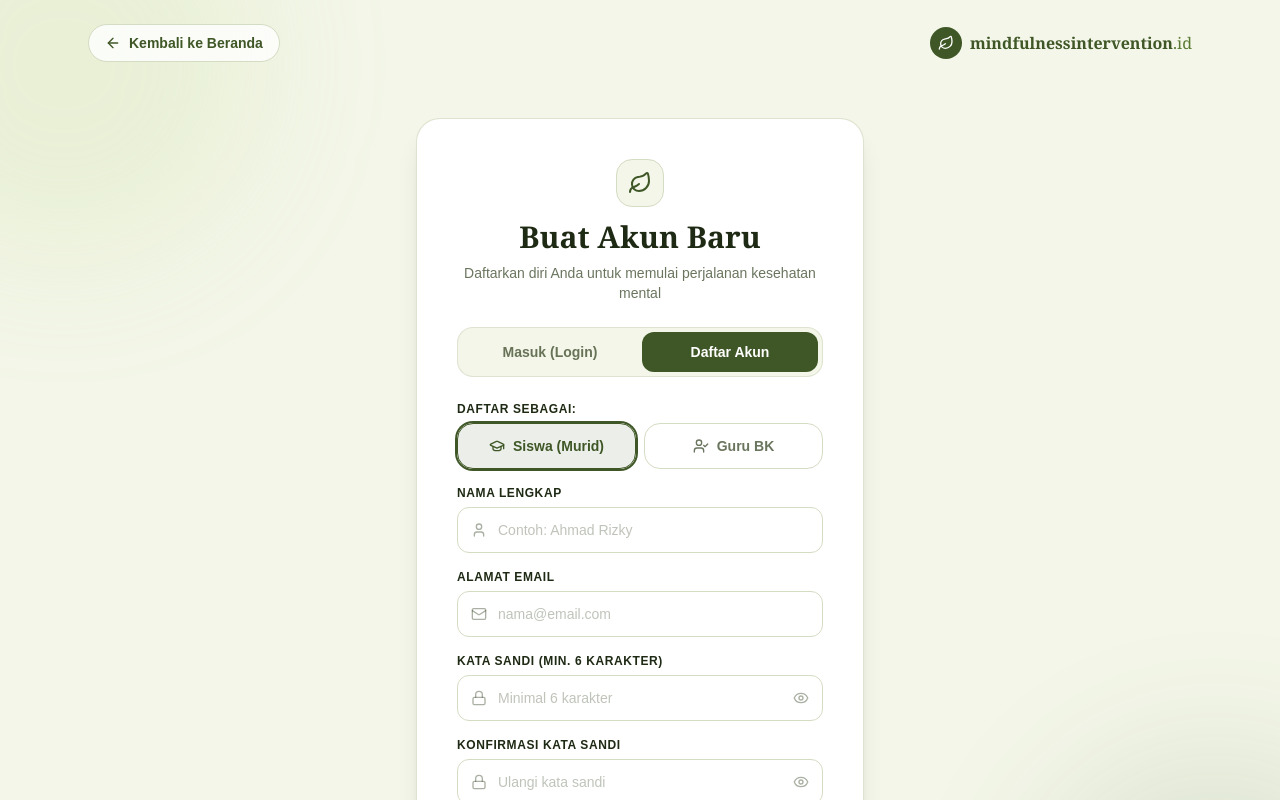
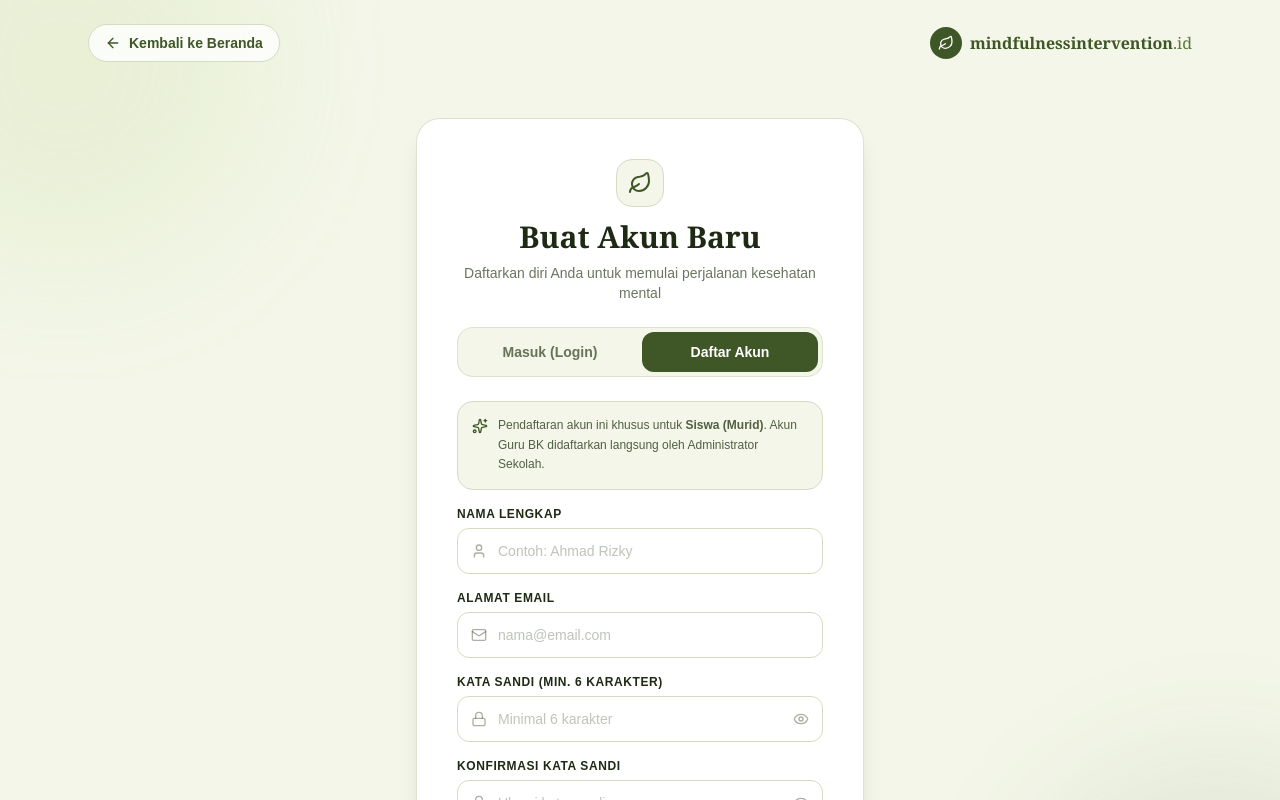
Before and after one commit to kamaludin192/mindfulness.apps, a Next.js app: page /login in a window 1280 px wide. Both pictures are taken after a click on the button "Daftar Akun". Shown: the top 800 px of the page. Built offline with nearby package versions, Linux system fonts and the light colour scheme.

Commit message:
fix: enforce register strictly for siswa and remove role selector

```diff
--- a/src/app/(auth)/login/actions.ts
+++ b/src/app/(auth)/login/actions.ts
@@ -59,7 +59,7 @@ export async function register(prevState: AuthState, formData: FormData): Promis
   const email = formData.get('email') as string
   const password = formData.get('password') as string
   const confirmPassword = formData.get('confirmPassword') as string
-  const role = (formData.get('role') as string) || 'siswa'
+  const role = 'siswa'
 
   if (!fullName || !email || !password) {
     return { error: 'Semua bidang wajib diisi.' }
--- a/src/app/(auth)/login/page.tsx
+++ b/src/app/(auth)/login/page.tsx
@@ -13,8 +13,6 @@ import {
   Eye,
   EyeOff,
   ArrowLeft,
-  GraduationCap,
-  UserCheck,
   AlertCircle,
   CheckCircle2,
   Sparkles,
@@ -51,7 +49,6 @@ export default function AuthPage() {
   const [activeTab, setActiveTab] = useState<'login' | 'register'>('login')
   const [showPassword, setShowPassword] = useState(false)
   const [showConfirmPassword, setShowConfirmPassword] = useState(false)
-  const [selectedRole, setSelectedRole] = useState<'siswa' | 'guru_bk'>('siswa')
 
   const [loginState, loginAction] = useFormState(login, initialAuthState)
   const [registerState, registerAction] = useFormState(register, initialAuthState)
@@ -216,41 +213,14 @@ export default function AuthPage() {
           {/* REGISTER FORM */}
           {activeTab === 'register' && (
             <form action={registerAction} className="space-y-4">
-              {/* Role Selection (Siswa vs Guru BK) */}
-              <div className="space-y-1.5">
-                <label className="text-xs font-semibold text-[#1e2a14] uppercase tracking-wider block">
-                  Daftar Sebagai:
-                </label>
-                <div className="grid grid-cols-2 gap-2">
-                  <button
-                    type="button"
-                    onClick={() => setSelectedRole('siswa')}
-                    className={`p-3 rounded-2xl border flex items-center justify-center gap-2 text-xs md:text-sm font-semibold transition-all cursor-pointer ${
-                      selectedRole === 'siswa'
-                        ? 'border-[#3f5726] bg-[#3f5726]/10 text-[#3f5726] ring-2 ring-[#3f5726]'
-                        : 'border-[#d5dcc4] bg-white text-[#2b3a1a]/70 hover:bg-[#f3f6e8]'
-                    }`}
-                  >
-                    <GraduationCap className="w-4 h-4" />
-                    <span>Siswa (Murid)</span>
-                  </button>
-
-                  <button
-                    type="button"
-                    onClick={() => setSelectedRole('guru_bk')}
-                    className={`p-3 rounded-2xl border flex items-center justify-center gap-2 text-xs md:text-sm font-semibold transition-all cursor-pointer ${
-                      selectedRole === 'guru_bk'
-                        ? 'border-[#3f5726] bg-[#3f5726]/10 text-[#3f5726] ring-2 ring-[#3f5726]'
-                        : 'border-[#d5dcc4] bg-white text-[#2b3a1a]/70 hover:bg-[#f3f6e8]'
-                    }`}
-                  >
-                    <UserCheck className="w-4 h-4" />
-                    <span>Guru BK</span>
-                  </button>
-                </div>
-                {/* Hidden input to pass selected role to FormData */}
-                <input type="hidden" name="role" value={selectedRole} />
+              {/* Notice that registration is for students */}
+              <div className="p-3.5 bg-[#f3f6e8] rounded-2xl border border-[#d5dcc4] text-xs text-[#2b3a1a]/80 flex items-start gap-2.5">
+                <Sparkles className="w-4 h-4 text-[#3f5726] shrink-0 mt-0.5" />
+                <p className="leading-relaxed">
+                  Pendaftaran akun ini khusus untuk <strong>Siswa (Murid)</strong>. Akun Guru BK didaftarkan langsung oleh Administrator Sekolah.
+                </p>
               </div>
+              <input type="hidden" name="role" value="siswa" />
 
               {/* Full Name Input */}
               <div className="space-y-1.5">
```
